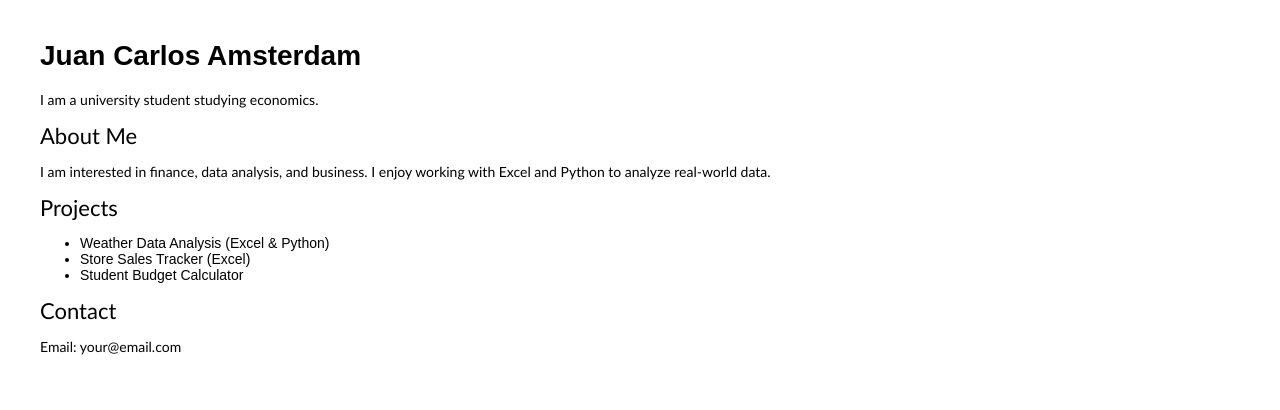
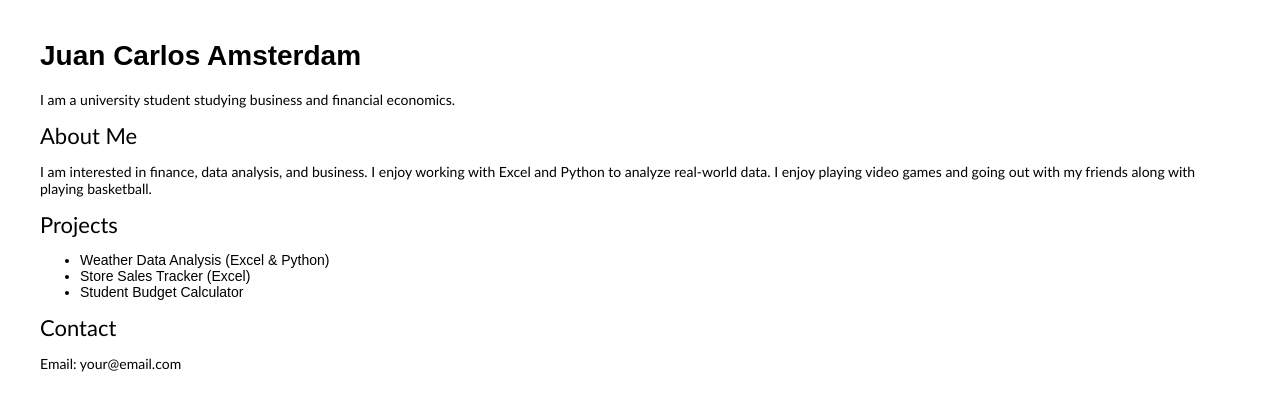
Before and after one commit to SirPablo23/juancarlosamsterdamgithub.io, a plain HTML site: page index.html in a window 1280 px wide. Drawn offline with Linux system fonts and the light colour scheme.

Commit message:
Update index.html

```diff
--- a/index.html
+++ b/index.html
@@ -23,12 +23,13 @@
 
     <h1>Juan Carlos Amsterdam</h1>
 
-    <p>I am a university student studying economics.</p>
+    <p>I am a university student studying business and financial economics.</p>
 
     <h2>About Me</h2>
     <p>
         I am interested in finance, data analysis, and business.
         I enjoy working with Excel and Python to analyze real-world data.
+        I enjoy playing video games and going out with my friends along with playing basketball.
     </p>
 
     <h2>Projects</h2>
```
